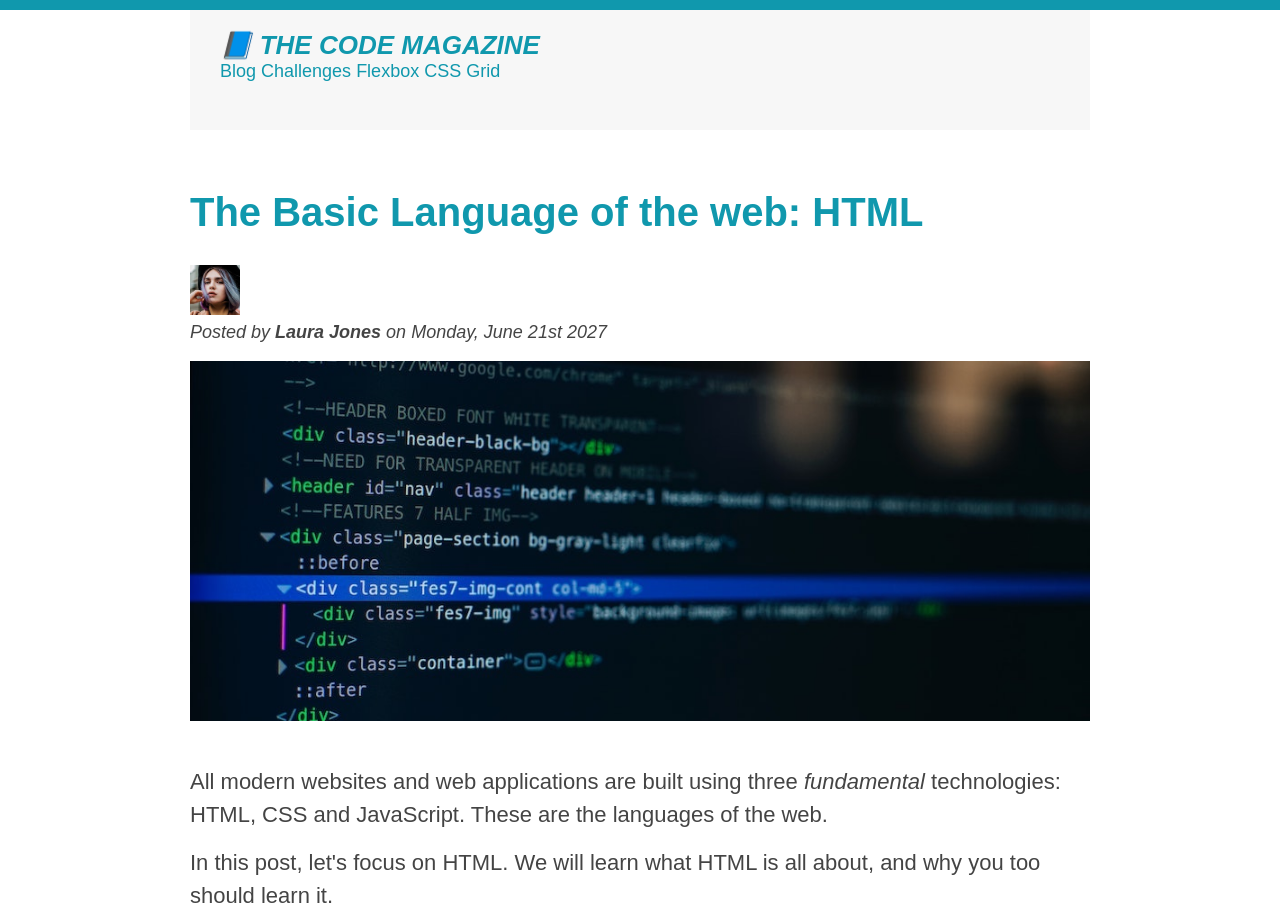
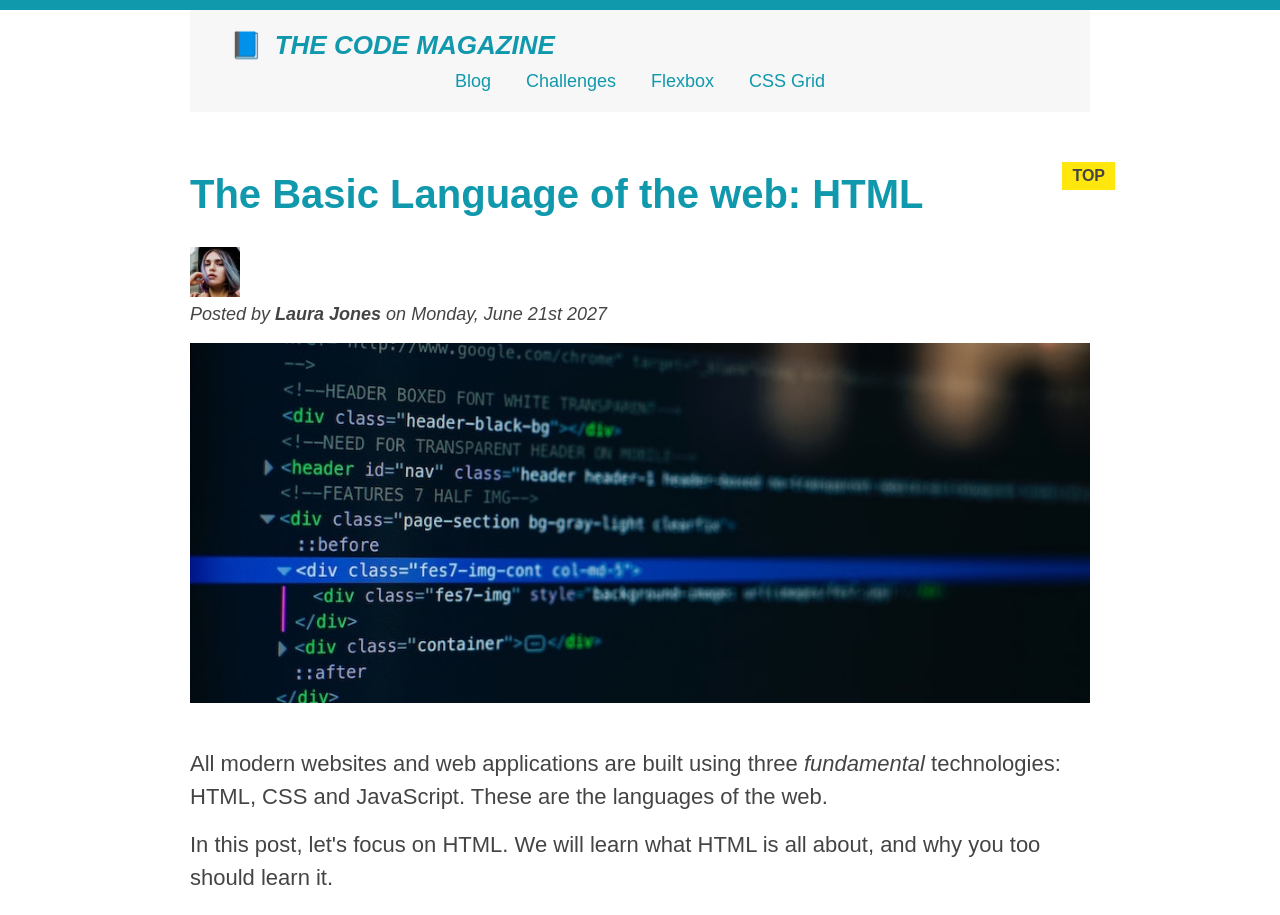
Before and after one commit to sitkapo/Course, a plain HTML site: page 02/index.html in a window 1280 px wide. Shown: the top 915 px of the page. Drawn offline with Linux system fonts and the light colour scheme.

Commit message:
new changes

```diff
--- a/02/index.html
+++ b/02/index.html
@@ -42,8 +42,9 @@
             alt="HTML code on a screen"
             width="500"
             height="200"
-            class="post-image"
+            class="post-img"
           />
+          <button>❤️ Like</button>
         </header>
 
         <p>
--- a/02/style.css
+++ b/02/style.css
@@ -1,15 +1,17 @@
-/* Every signle elemnet on the page */
-
 * {
+  /* Every signle elemnet on the page */
   /* border-top: 10px solid #1098ad; */
   margin: 0px;
   padding: 0px;
 }
 
+/* PAGE SECTION */
+
 body {
   color: #444;
   font-family: sans-serif;
   border-top: 10px solid #1098ad;
+  position: relative;
 }
 
 .container {
@@ -24,13 +26,14 @@ body {
   /* padding: 20px;
   padding-left: 40px;
   padding-right: 40px; */
-  padding: 20px 30px;
+  padding: 20px 40px;
   margin-bottom: 60px;
-  height: 80px;
+  /* height: 80px; */
 }
 
 nav {
   font-size: 18px;
+  text-align: center;
 }
 
 article {
@@ -51,6 +54,8 @@ aside {
   width: 500px;
 }
 
+/* SMALLER ELEMENTS */
+
 h1,
 h2,
 h3 {
@@ -66,6 +71,7 @@ h1 {
 h2 {
   font-size: 40px;
   margin-bottom: 30px;
+  position: relative;
 }
 
 h3 {
@@ -93,6 +99,7 @@ ol {
 }
 
 li {
+  /* display: inline; */
   font-size: 20px;
   margin-bottom: 10px;
 }
@@ -173,9 +180,65 @@ a:active {
 
 /* LVHA */
 
-.post-image {
+.post-img {
   width: 100%;
   height: auto;
+}
+
+nav a:link {
+  /* background-color: orangered;
+  margin: 20px;
+  padding: 20px;
+  display: block; */
+  display: inline-block;
+  margin-right: 30px;
+  margin-top: 10px;
+}
+
+nav a:link:last-child {
+  margin-right: 0px;
+}
+
+button {
+  font-size: 22px;
+  padding: 20px;
+  cursor: pointer;
+
+  position: absolute;
+  /* top: 50px;
+  left: 50px; */
+  bottom: 50px;
+  right: 50px;
+}
+
+h1::first-letter {
+  font-style: normal;
+  margin-right: 5px;
+}
+
+/* h2::first-letter {
+  font-size: 80px;
+} */
+
+/* p::first-line {
+  color: red;
+} */
+
+/* h3 + p::first-line {
+  color: red;
+} */
+
+h2::after {
+  content: "TOP";
+  background-color: #ffe70e;
+  color: #444;
+  font-size: 16px;
+  font-weight: bold;
+  display: inline-block;
+  padding: 5px 10px;
+  position: absolute;
+  top: -10px;
+  right: -25px;
 }
 
 /* Resolving conflicts */
```
Also changed, not shown: 02/challenge_2.html (+7 -0 lines), 02/style_2.css (+30 -0 lines).
